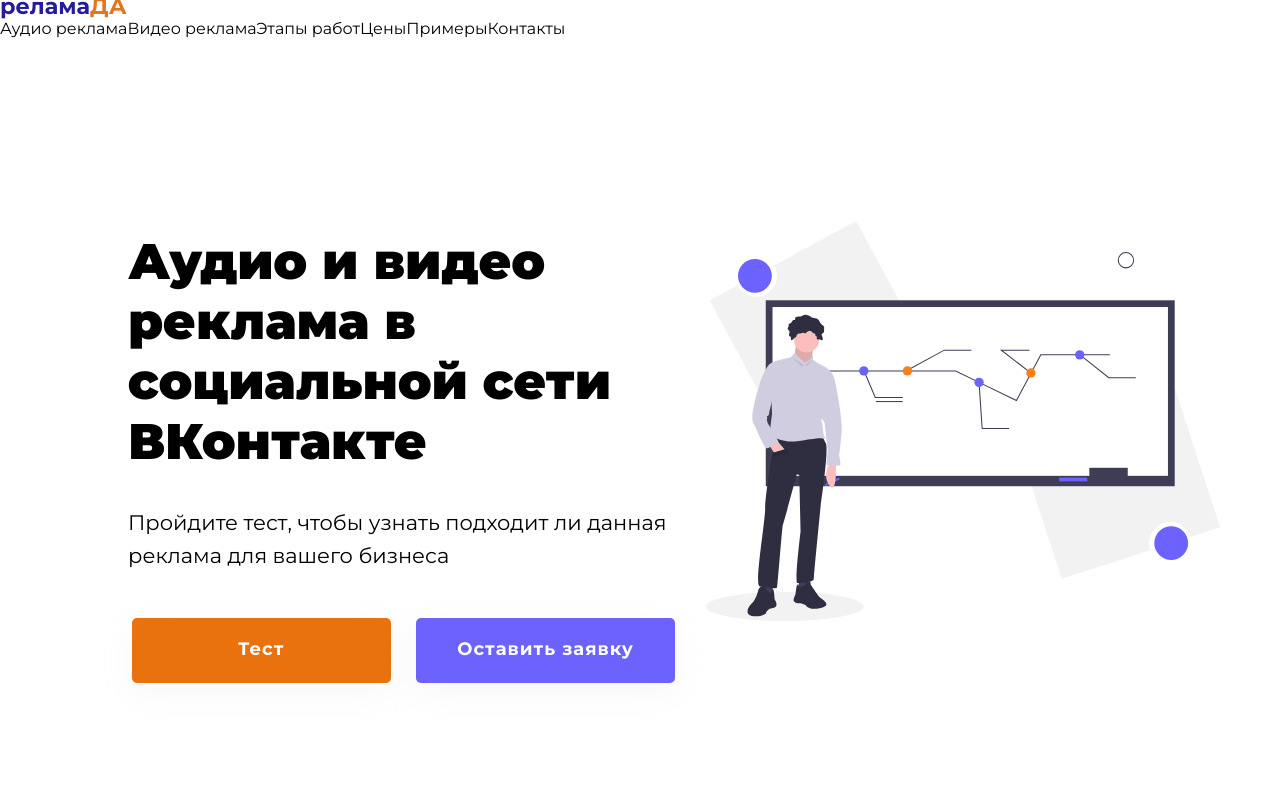
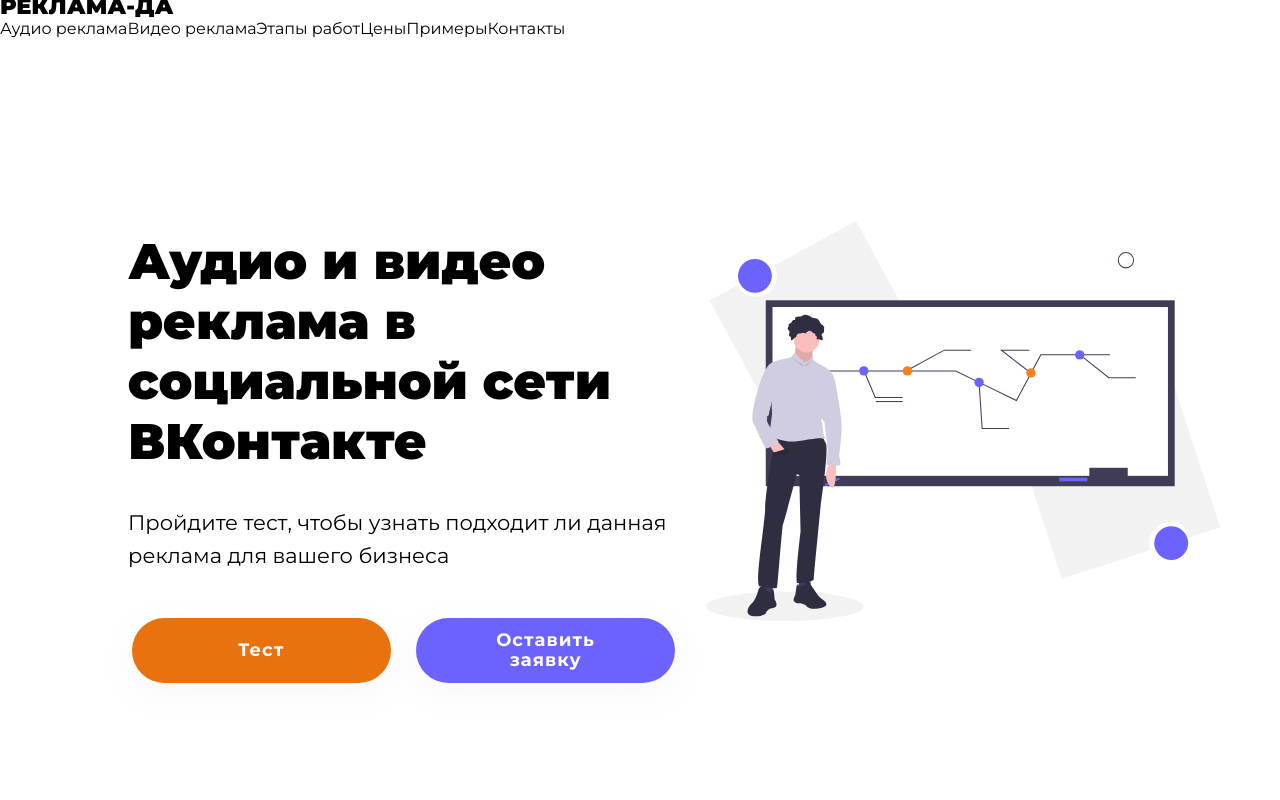
Before and after one commit to marselgabdulov/suslov_advertising--dev, a Gatsby site: page / in a window 1280 px wide. Shown: the top 800 px of the page. Built offline with nearby package versions, Linux system fonts and the light colour scheme; Gatsby itself is replaced by a stand-in of ours.

Commit message:
Work with styles

```diff
--- a/src/components/Logo/Logo.js
+++ b/src/components/Logo/Logo.js
@@ -7,8 +7,8 @@
       className="logo"
       onClick={() => window.scrollTo({ top: 0, behavior: "smooth" })}
     >
-      <span style={{ color: "#231d9b" }}>релама</span>
-      <span style={{ color: "#e0761f" }}>ДА</span>
+      <span>РЕКЛАМА-</span>
+      <span>ДА</span>
     </div>
   )
 }
--- a/src/components/Logo/Logo.scss
+++ b/src/components/Logo/Logo.scss
@@ -1,5 +1,5 @@
 .logo {
-    font-weight: bold;
+    font-weight: 900;
     align-content: center;
 
     &:hover {
--- a/src/components/layout.js
+++ b/src/components/layout.js
@@ -1,5 +1,6 @@
 import React from "react"
 import Nav from "./Nav/Nav"
+import Footer from "./Footer/Footer"
 import "./layout.scss"
 
 function Layout({ children }) {
@@ -9,16 +10,9 @@
       <div>
         <main>{children}</main>
       </div>
+      <Footer />
     </>
   )
 }
 
 export default Layout
-
-{
-  /* <footer>
-          © {new Date().getFullYear()}, Built with
-          {` `}
-          <a href="https://www.gatsbyjs.org">Gatsby</a>
-        </footer> */
-}
--- a/src/components/layout.scss
+++ b/src/components/layout.scss
@@ -43,17 +43,21 @@
 }
 
 .button {
+  height: 7.5rem;
+  padding-left: 6rem;
+  padding-right: 6rem;
+  background-color: black;
+  border-color: black;
+  border-radius: 4rem;
+  box-shadow: 0 40px 50px 0 rgba(0, 0, 0, .1);
+  color: white;
+  font-size: 2rem;
   text-align: center;
   display: flex;
   align-items: center;
   justify-content: center;
-  color: #ffffff;
-  font-size: 14px;
-  line-height: 1.55;
   font-weight: 600;
   letter-spacing: 1px;
-  border-width: 0px;
-  border-radius: 5px;
   background-position: center center;
   border-color: transparent;
   border-style: solid;
@@ -115,6 +119,7 @@
     margin-top: 1em;
     width: 100%;
     height: 50px;
+    font-size: 14px;
   }
 }
 
--- a/src/pages/index.scss
+++ b/src/pages/index.scss
@@ -1,26 +1,10 @@
-@media screen and (max-width: 1023px) and (orientation: landscape) {
-  section {
-    margin-top: 2em;
-  }
-}
+@media screen and (max-width: 1023px) and (orientation: landscape) {}
 
 // mobile
-@media (max-width: 599px) {
-  section {
-    width: 90%;
-    margin-left: 5%;
-  }
-
-}
+@media (max-width: 599px) {}
 
 // tublet-portrait
-@media (min-width: 600px) {
-  section {
-    width: 80%;
-    margin-left: 10%;
-  }
-
-}
+@media (min-width: 600px) {}
 
 // tablet-landscape
 @media (min-width: 900px) {}
```
